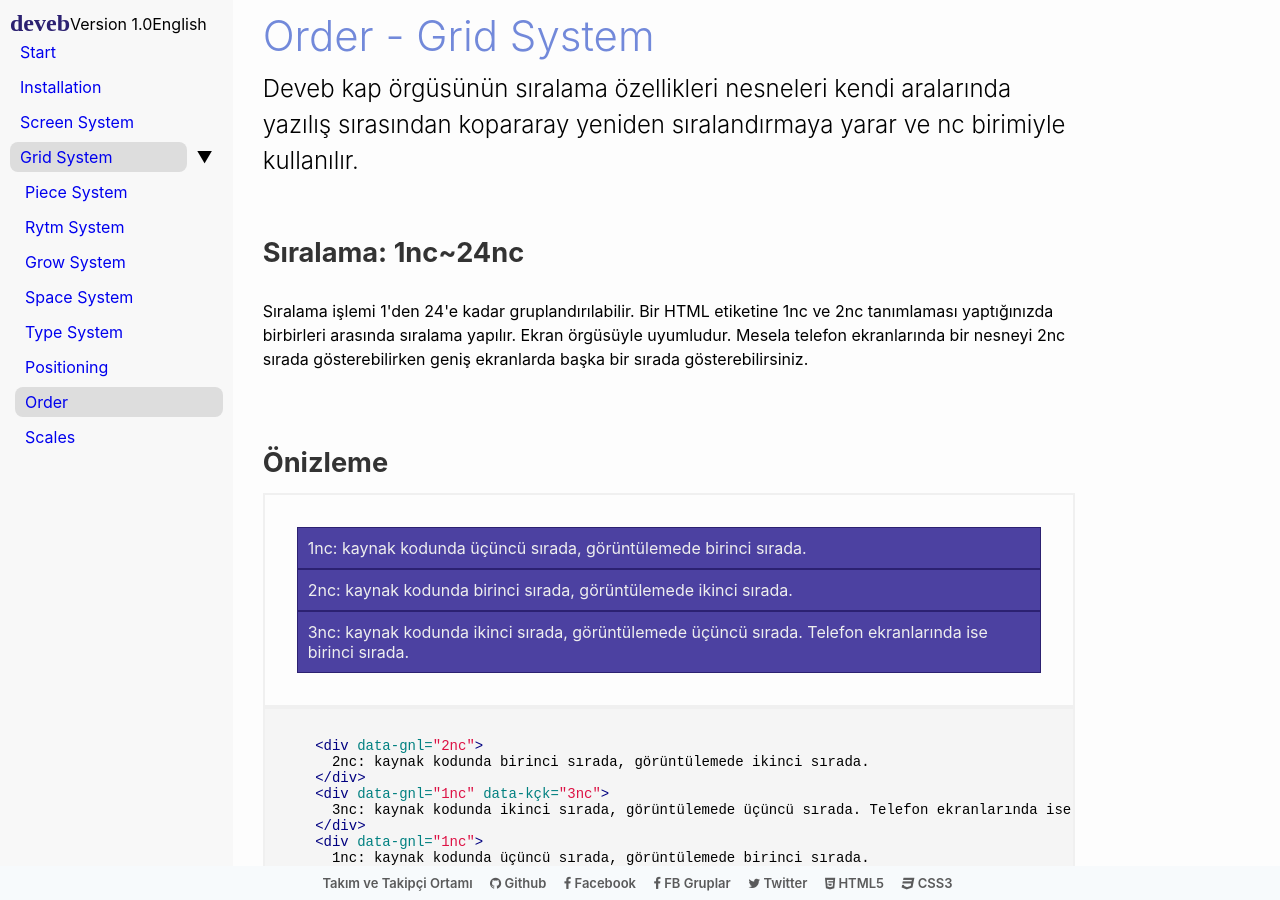
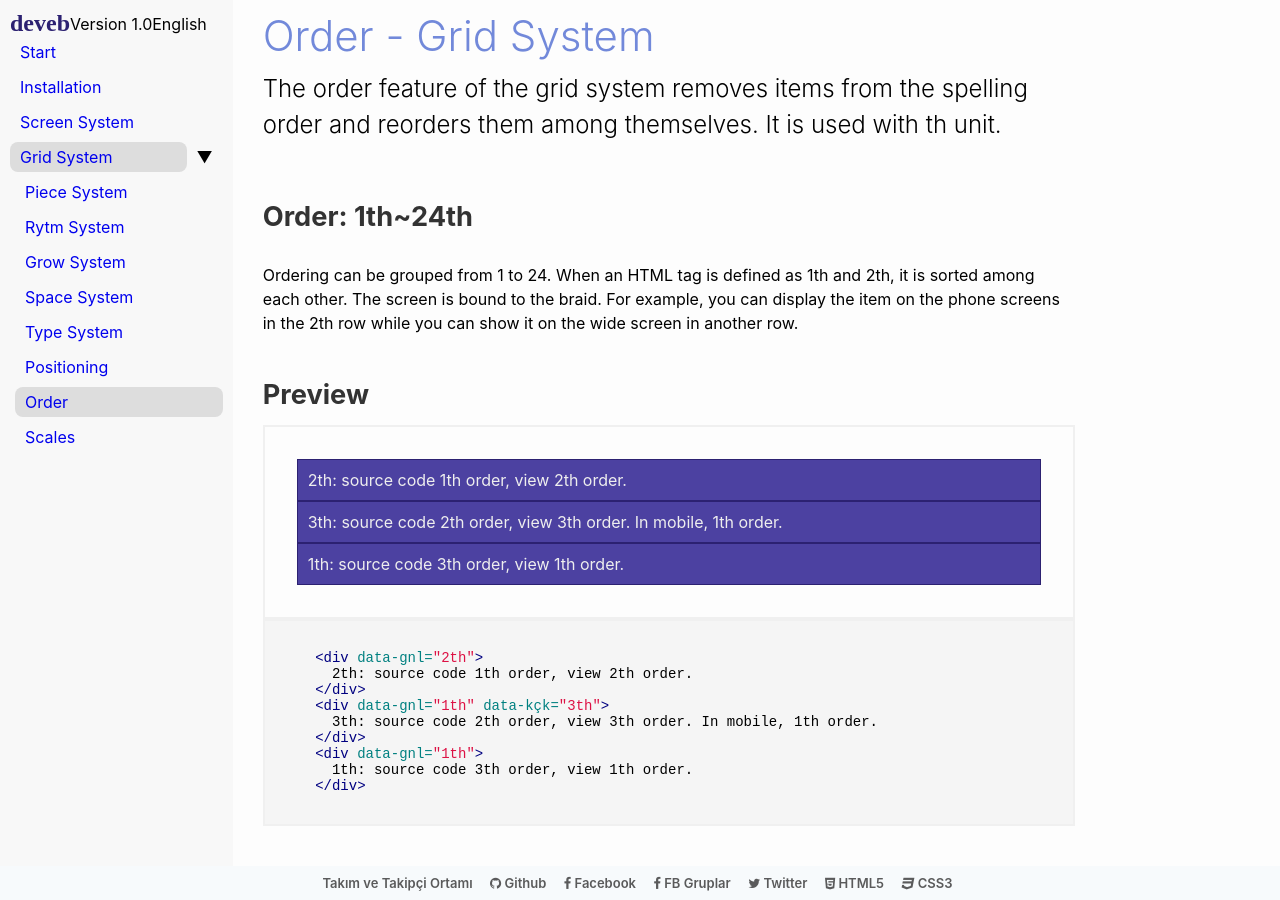
Before and after one commit to data-deveb/data-deveb.github.io, a Jekyll site: the page built from 1.0/en/kap-orgusu/siralama.html, in a window 1280 px wide. Built offline with Jekyll 4.4.1, drawn with Linux system fonts in a browser that asks for light colours; some web fonts are replaced.

Commit message:
deveb 1.0 ingilizce
Sıralama sayfası ingilizce olarak yazıldı.

```diff
--- a/1.0/en/kap-orgusu/siralama.html
+++ b/1.0/en/kap-orgusu/siralama.html
@@ -2,36 +2,35 @@
 layout: s1n0/varsayilan
 title: Order - Grid System
 ---
-  <p class="girlik">Deveb kap örgüsünün sıralama özellikleri nesneleri kendi aralarında yazılış sırasından kopararay yeniden sıralandırmaya yarar ve nc birimiyle kullanılır.</p>
+  <p class="girlik">The order feature of the grid system removes items from the spelling order and reorders them among themselves. It is used with th unit.</p>
 
-  <h3>Sıralama: <span data-metin="dikkat">1nc~24nc</span></h3>
-  <p>Sıralama işlemi 1'den 24'e kadar gruplandırılabilir. Bir HTML etiketine 1nc ve 2nc tanımlaması yaptığınızda birbirleri arasında sıralama yapılır. Ekran örgüsüyle uyumludur. Mesela telefon ekranlarında bir nesneyi 2nc sırada gösterebilirken geniş ekranlarda başka bir sırada gösterebilirsiniz.</p>
-  <p></p>
+  <h3>Order: <span data-metin="dikkat">1th~24th</span></h3>
+  <p>Ordering can be grouped from 1 to 24. When an HTML tag is defined as 1th and 2th, it is sorted among each other. The screen is bound to the braid. For example, you can display the item on the phone screens in the 2th row while you can show it on the wide screen in another row.</p>
 
   <div class="örnek">
-    <h3>Önizleme</h3>
+    <h3>Preview</h3>
     <div class="önizleme">
-      <div data-gnl="2nc">
-        2nc: kaynak kodunda birinci sırada, görüntülemede ikinci sırada.
+      <div data-gnl="2th">
+        2th: source code 1th order, view 2th order.
       </div>
-      <div data-gnl="1nc" data-kçk="3nc">
-        3nc: kaynak kodunda ikinci sırada, görüntülemede üçüncü sırada. Telefon ekranlarında ise birinci sırada.
+      <div data-gnl="1th" data-kçk="3th">
+        3th: source code 2th order, view 3th order. In mobile, 1th order.
       </div>
-      <div data-gnl="1nc">
-        1nc: kaynak kodunda üçüncü sırada, görüntülemede birinci sırada.
+      <div data-gnl="1th">
+        1th: source code 3th order, view 1th order.
       </div>
     </div>
   </div>
 
     {% highlight html %}
-      <div data-gnl="2nc">
-        2nc: kaynak kodunda birinci sırada, görüntülemede ikinci sırada.
+      <div data-gnl="2th">
+        2th: source code 1th order, view 2th order.
       </div>
-      <div data-gnl="1nc" data-kçk="3nc">
-        3nc: kaynak kodunda ikinci sırada, görüntülemede üçüncü sırada. Telefon ekranlarında ise birinci sırada.
+      <div data-gnl="1th" data-kçk="3th">
+        3th: source code 2th order, view 3th order. In mobile, 1th order.
       </div>
-      <div data-gnl="1nc">
-        1nc: kaynak kodunda üçüncü sırada, görüntülemede birinci sırada.
+      <div data-gnl="1th">
+        1th: source code 3th order, view 1th order.
       </div>
     {% endhighlight %}
   <p></p>
```
